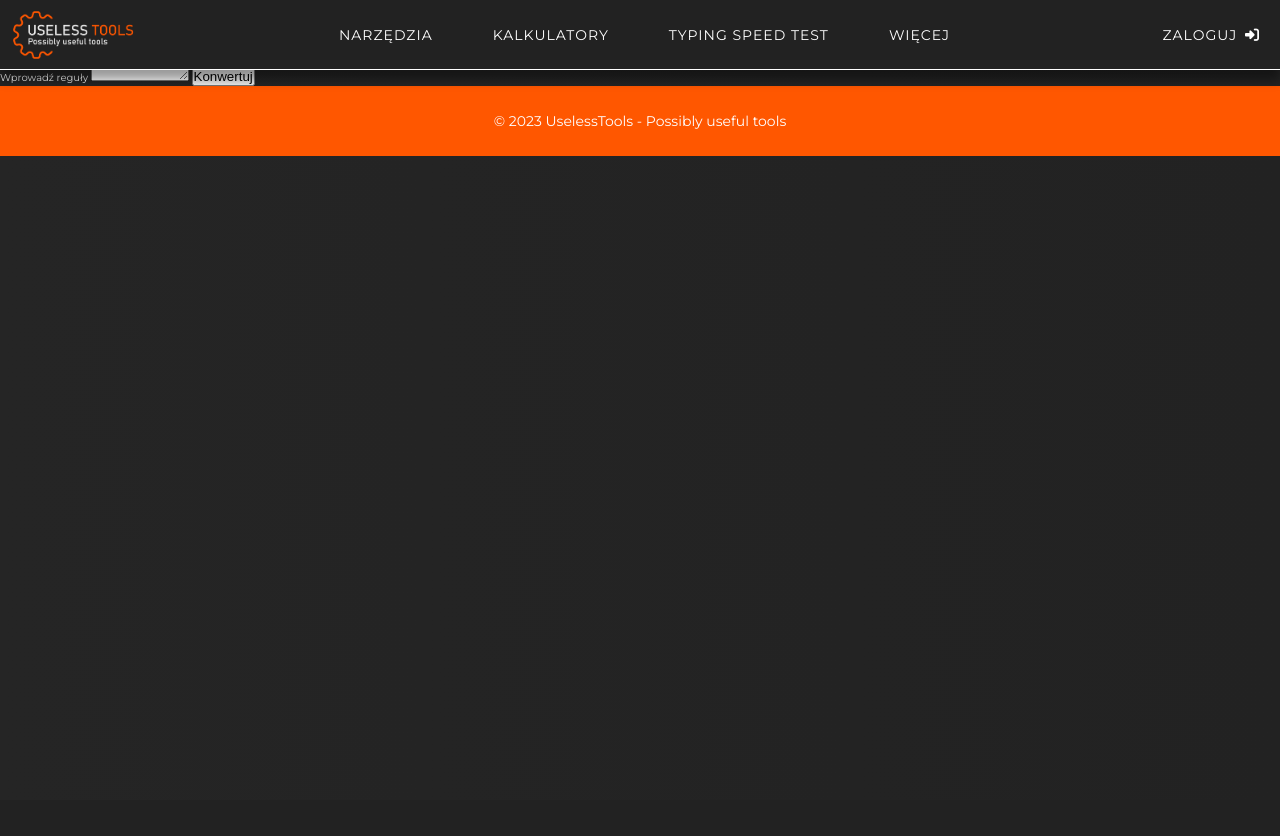
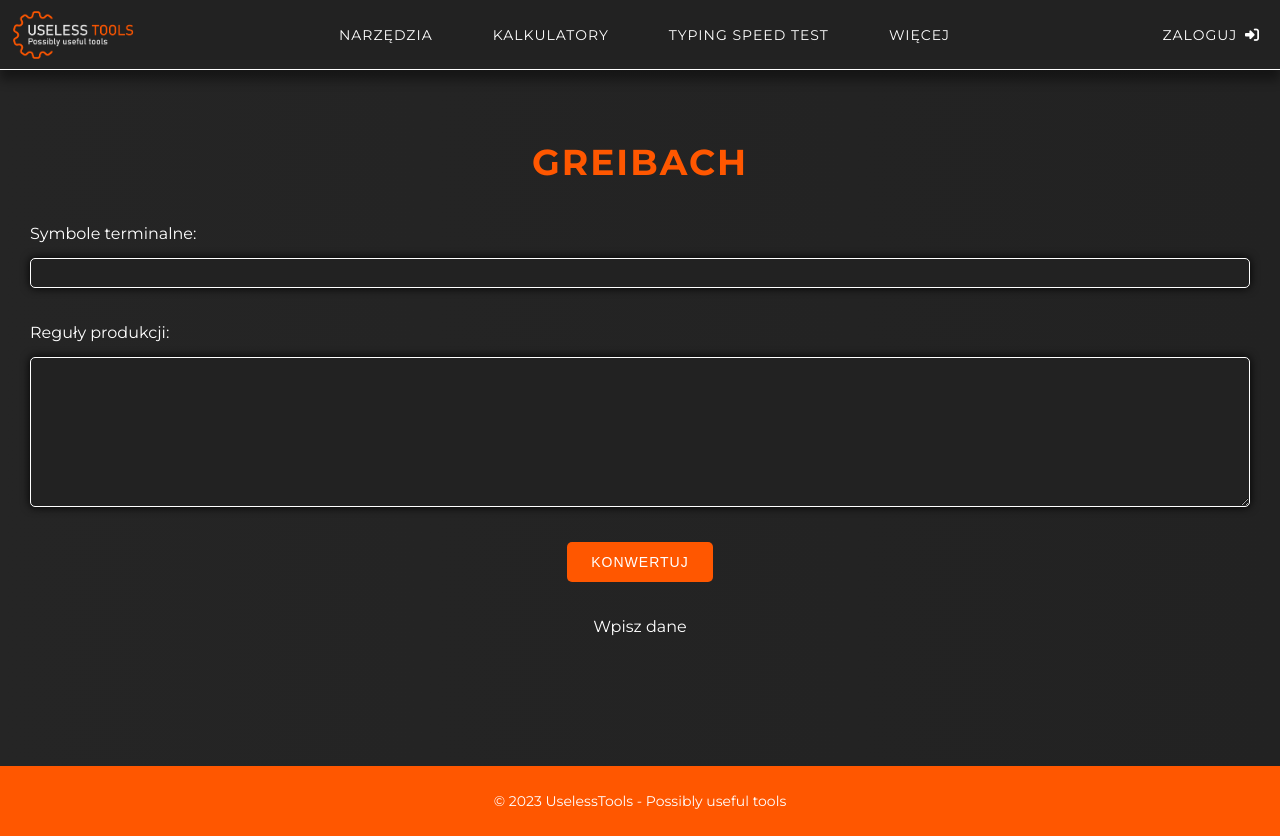
Before and after one commit to skni-kod/Useless-Tools, a Django app: page /greibach in a window 1280 px wide. Before the commit the page ends 156 px from the top, so only its background shows below. Run offline with Django 4.2, Linux system fonts and the light colour scheme; some libraries are stand-ins or nearby versions.

Commit message:
grammar page

```diff
--- a/core/templates/core/chomsky.html
+++ b/core/templates/core/chomsky.html
@@ -9,10 +9,10 @@
         <form id ="chomsky-form" action="/chomsky-convert" method="post">
             {% csrf_token %}
             <label for="terminalne">Symbole terminalne:</label>
-            <input label ="symbole terminalne" type="text" name="terminalne">
+            <input label ="symbole terminalne" type="text" name="terminals">
             <br>
             <label for="reguly">Wprowadź reguły</label>
-            <textarea class ="dajdwazlote" name="regulyChomsky" rows="2" cols="4"></textarea>
+            <textarea class ="dajdwazlote" name="rules" rows="2" cols="4"></textarea>
         <input type="submit" value="Konwertuj">
         </form>
         <p id ="wynikChomsky"></p>
--- a/core/templates/core/greibach.html
+++ b/core/templates/core/greibach.html
@@ -1,25 +1,32 @@
 {% extends 'core/base.html' %}
 {% load static %}
 {% block title %} Greibach {% endblock %}
-<link rel="stylesheet" href="{% static 'css/style-greibach.css' %}">
 {% block head%}
+<link rel="stylesheet" href="{% static 'css/style-greibach.css' %}" . />
 {% endblock %}
 {%block content%}
 
-<div class="MaciekPL">
-    <div class="container"></div>
-        <form id ="greibach-form" action="/greibach-convert" method="post">
-            {% csrf_token %}
-            <label for="terminalne">Symbole terminalne:</label>
-            <input label ="symbole terminalne" type="text" name="terminalne">
-            <br>
-            <label for="reguly">Wprowadź reguły</label>
-            <textarea class ="dajdwazlote" name="reguly" rows="4" cols="10"></textarea>
-        <input type="submit" value="Konwertuj">
-        </form>
-        <p id ="wynikGreibach"></p>
+
+<main class="grammar">
+    <div class="container">
+        <section class="grammar-form-section">
+            <header>
+                <h1 class="grammar-title">Greibach</h1>
+            </header>
+
+            <form class="grammar-form" id ="greibach-form" action="/greibach-convert" method="post">
+                {% csrf_token %}
+                <label class="text-area-label" for="terminalne">Symbole terminalne:</label>
+                <input class="text-area terminals" label ="symbole terminalne" type="text" name="terminalne">
+                <label class="text-area-label" for="reguly">Reguły produkcji:</label>
+                <textarea class="text-area rules" type="text" class ="dajdwazlote" name="reguly"></textarea>
+                <input class="submit-btn" type="submit" value="Konwertuj">
+                <p class="grammar-result" id ="wynikGreibach">Wpisz dane</p>
+            </form>
+
+        </section>
     </div>
-</div>
+</main>
 
 <script src="https://code.jquery.com/jquery-3.6.0.min.js"></script>
 <script src="{% static 'js/greibach.js'%}"></script>
--- a/core/views.py
+++ b/core/views.py
@@ -53,7 +53,7 @@ class Signup(CreateView):
 
 def greibach(request):
     if request.method == "POST":
-        try:
+
 
             def usuwanie_regul_bezuzytecznych(zmienna1, zmienna2, zmienna3):
                 """
@@ -112,8 +112,8 @@ def greibach(request):
             terminalne = []
             reguly_prod = []
             symbole_pocz = []
-            reguly_1 = request.POST.get("terminalne")
-            reguly_2 = request.POST.get("reguly")
+            reguly_1 = str(request.POST.get("terminals"))
+            reguly_2 = str(request.POST.get("rules"))
             reguly = reguly_1 + ";" + reguly_2
             stan = str("początek")
             reguly.strip()
@@ -255,19 +255,19 @@ def greibach(request):
                         wynikGr += " | "
                 wynikGr += "\n"
             return JsonResponse({"wynikGreibach": wynikGr})
-        except:
-            return JsonResponse({"wynikGreibach": "wprowadzono niepoprawne dane"})
+
+
     return render(request, "core/greibach.html")
 
 
 def chomsky(request):
     if request.method == "POST":
-        try:
+
             symbole_terminalne = []
             Reguły_produkcji = []
             oznaczenia_symboli = []
-            reguly_1 = request.POST.get("terminalne")
-            reguly_2 = request.POST.get("regulyChomsky")
+            reguly_1 = request.POST.get("terminals")
+            reguly_2 = request.POST.get("rules")
             reguly = reguly_1 + ";" + reguly_2
             stan = str("początek")
             reguly.strip()
@@ -464,6 +464,6 @@ def chomsky(request):
                 wynikChomsky += (Reguły_produkcji[i][-1]) + "\n"
 
             return JsonResponse({"wynikChomsky": wynikChomsky})
-        except:
-            return JsonResponse({"wynikChomsky": "Wprowadzono niepoprawnie dane"})
+
+
     return render(request, "core/chomsky.html")
--- a/static/css/registration.css
+++ b/static/css/registration.css
@@ -4,4 +4,4 @@
   display: flex;
   justify-content: center;
   align-items: center;
-}/*# sourceMappingURL=registration.css.map */
+}
--- a/static/css/style-base.css
+++ b/static/css/style-base.css
@@ -52,6 +52,7 @@ a {
   display: flex;
   justify-content: space-between;
   align-items: center;
+  top: 0;
   height: 70px;
   width: 100%;
   font-size: 14px;
@@ -70,6 +71,7 @@ a {
   box-shadow: 0px 10px 10px 0px rgba(0, 0, 0, 0.4);
   border-bottom: 1px solid #ffffff;
   position: fixed;
+  top: 0;
 }
 
 .logo {
--- a/static/css/style-greibach.css
+++ b/static/css/style-greibach.css
@@ -1,7 +1,79 @@
-body {
-  min-height: 100vh;
+.container {
+  width: 100%;
+  max-width: 1400px;
 }
 
-#wynikGreibach {
-  white-space: pre-line;
+.grammar .grammar-form-section {
+  display: flex;
+  align-items: center;
+  justify-content: center;
+  flex-direction: column;
+  padding: 140px 30px 130px;
 }
+.grammar .grammar-form-section .grammar-title {
+  text-align: center;
+  color: #ff5700;
+  text-transform: uppercase;
+  letter-spacing: 2px;
+  font-size: 36px;
+  margin-bottom: 40px;
+}
+.grammar .grammar-form-section .grammar-form {
+  display: flex;
+  justify-content: flex-start;
+  align-items: flex-start;
+  flex-direction: column;
+  width: 100%;
+}
+.grammar .grammar-form-section .text-area-label {
+  margin-bottom: 15px;
+  font-size: 16px;
+}
+.grammar .grammar-form-section .text-area {
+  width: 100%;
+  margin-bottom: 35px;
+  color: #ffffff;
+  font-size: 16px;
+  -webkit-appearance: none;
+     -moz-appearance: none;
+          appearance: none;
+  background-color: #222;
+  border: 1px solid white;
+  border-radius: 5px;
+  box-shadow: 0 0 10px 0 black;
+}
+.grammar .grammar-form-section .terminals {
+  padding: 5px 5px;
+}
+.grammar .grammar-form-section .rules {
+  padding: 5px 5px;
+  height: 150px;
+  min-height: 50px;
+  max-height: 250px;
+  resize: vertical;
+}
+.grammar .grammar-form-section .submit-btn {
+  align-self: center;
+  padding: 12px 24px;
+  margin-bottom: 35px;
+  font-size: 14px;
+  color: white;
+  letter-spacing: 1px;
+  text-transform: uppercase;
+  -webkit-appearance: none;
+     -moz-appearance: none;
+          appearance: none;
+  background-color: #ff5700;
+  border: none;
+  border-radius: 5px;
+  transition: transform 0.3s;
+}
+.grammar .grammar-form-section .submit-btn:hover {
+  transform: scale(0.96);
+  cursor: pointer;
+}
+.grammar .grammar-form-section .grammar-result {
+  align-self: center;
+  text-align: center;
+  font-size: 16px;
+}
--- a/static/sass/_nav.scss
+++ b/static/sass/_nav.scss
@@ -4,6 +4,7 @@
 	box-sizing: border-box;
 	padding: 0;
 	margin: 0;
+
 }
 
 body {
@@ -60,6 +61,8 @@ a {
 	display: flex;
 	justify-content: space-between;
 	align-items: center;
+	// position: absolute;
+	top: 0;
 	height: 70px;
 	width: 100%;
 	font-size: 14px;
@@ -78,6 +81,7 @@ a {
 	box-shadow: 0px 10px 10px 0px rgba(0, 0, 0, 0.4);
 	border-bottom: 1px solid $white;
 	position: fixed;
+	top: 0;
 }
 
 .logo {
--- a/static/sass/_style-grammar.scss
+++ b/static/sass/_style-grammar.scss
@@ -1,3 +1,90 @@
-body{
-    min-height: 100vh;
+.container{
+    width: 100%;
+    max-width: 1400px;
 }
+
+.grammar {
+
+	.grammar-form-section {
+		display: flex;
+		align-items: center;
+		justify-content: center;
+		flex-direction: column;
+        padding: 140px 30px 130px;
+
+		.grammar-title{
+			text-align: center;
+			color: $main-theme;
+			text-transform: uppercase;
+			letter-spacing: 2px;
+			font-size: 36px;
+			margin-bottom: 40px;
+		}
+
+		.grammar-form{
+			display: flex;
+			justify-content: flex-start;
+			align-items: flex-start;
+			flex-direction: column;
+			width: 100%;
+		}
+
+		.text-area-label{
+			margin-bottom: 15px;
+			font-size: 16px;
+		}
+
+		.text-area{
+			width: 100%;
+			margin-bottom: 35px;
+			color: $white;
+			font-size: 16px;
+			appearance: none;
+			background-color:  #222;
+			border: 1px solid white;
+			border-radius: 5px;
+			box-shadow: 0 0 10px 0 black;
+		}
+
+		.terminals{
+			padding: 5px 5px;
+		}
+
+		.rules{
+			padding: 5px 5px;
+			height: 150px;
+			min-height: 50px;
+			max-height: 250px;
+			resize: vertical;
+		}
+
+		.submit-btn{
+			align-self: center;
+			padding: 12px 24px;
+			margin-bottom: 35px;
+			font-size: 14px;
+			color: white;
+			letter-spacing: 1px;
+			text-transform: uppercase;
+			appearance: none;
+			background-color: $main-theme;
+			border: none;
+			border-radius: 5px;
+			transition: transform 0.3s;
+		}
+
+		.submit-btn:hover{
+			transform: scale(0.96);
+			cursor: pointer;
+		}
+
+		.grammar-result{
+			align-self: center;
+			text-align: center;
+			font-size: 16px;
+		}
+
+
+
+	}
+}
--- a/static/sass/style-greibach.scss
+++ b/static/sass/style-greibach.scss
@@ -1,8 +1,2 @@
 @import 'colors';
 @import 'style-grammar';
-
-
-
-#wynikGreibach{
-    white-space: pre-line;
-}
```
Also changed, not shown: static/css/style-generator.css (+4 -3 lines), static/sass/style-generator.scss (+4 -3 lines), static/sass/style-base.scss (line endings or trailing spaces).
